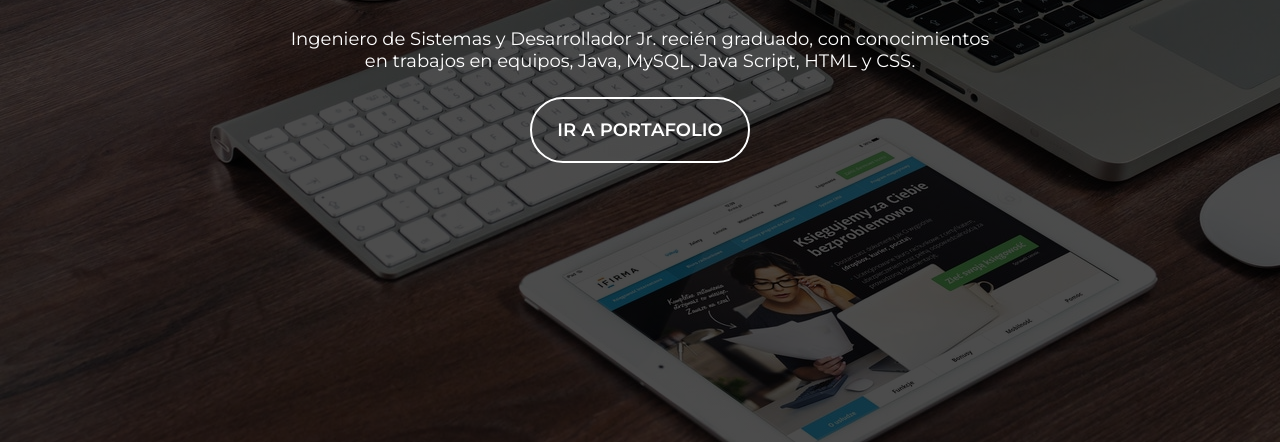
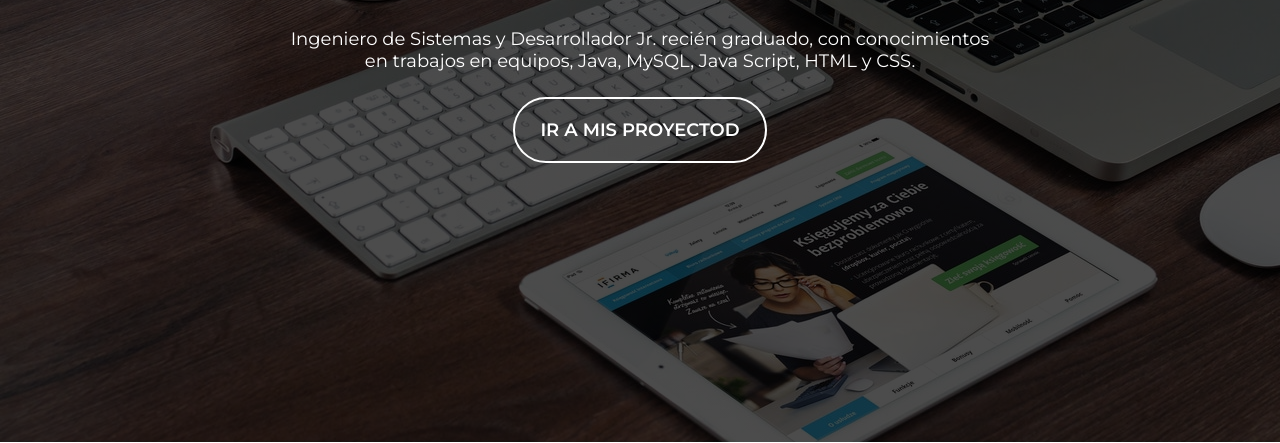
Before and after one commit to JawerDev/Portafolio-Personal, a plain HTML site: page index.html in a window 1280 px wide. Shown: the part 358-801 px from the top of the page. Drawn offline with Linux system fonts and the light colour scheme.

Commit message:
Mi portafolio

```diff
--- a/index.html
+++ b/index.html
@@ -45,7 +45,7 @@
                 <p class="descripcion">Ingeniero de Sistemas y Desarrollador Jr. recién graduado, con
                     conocimientos en trabajos en equipos, Java, MySQL, Java Script, HTML
                     y CSS.
-                    <a href="#portfolio">Ir a Portafolio</a>
+                    <a href="#portfolio">Ir a Mis Proyectod</a>
             </div>
         </div>
     </section>
```
